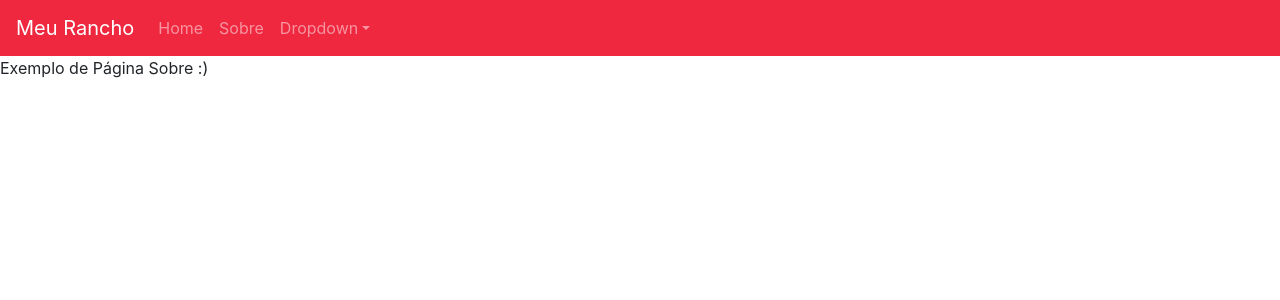
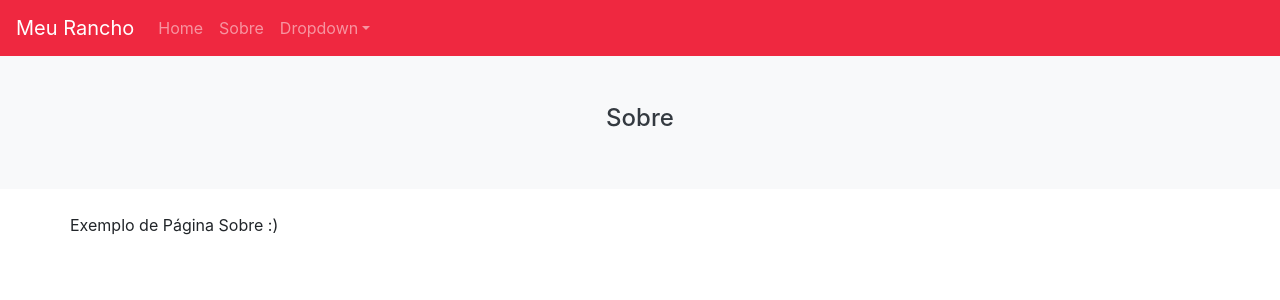
Before and after one commit to monecchi/react-wp-rest-api, a React (Create React App) app: page /sobre in a window 1280 px wide. Shown: the top 300 px of the page. Built offline with nearby package versions, Linux system fonts and the light colour scheme.

Commit message:
3 files modified

```diff
--- a/App.js
+++ b/App.js
@@ -36,6 +36,7 @@ class App extends Component {
     return (
       <div>
         <NavbarNav />
+
         <section className={"bg-light py-4"}>
           <Container>
             <Row>
@@ -59,6 +60,7 @@ class App extends Component {
             </Col>
           </Row>
         </Container>
+
       </div>
     );
   }
--- a/Sobre.js
+++ b/Sobre.js
@@ -4,10 +4,7 @@ import { ReactDOM } from "react-dom";
 // Bootstrap stuff
 import Container from "react-bootstrap/Container";
 import Row from "react-bootstrap/Row";
-import Nav from "react-bootstrap/Nav";
 import Col from "react-bootstrap/Col";
-import NavDropdown from "react-bootstrap/NavDropdown";
-import Navbar from "react-bootstrap/Navbar";
 
 // Custom components import
 import NavbarNav from "./components/navbar/Navbar.js"; // custom component uses Bootstrap navbar
@@ -20,8 +17,25 @@ class Sobre extends Component {
   render() {
     return (
       <div className="App">
-        <NavbarNav />
-        <p className="App-intro">Exemplo de Página Sobre :)</p>
+      <NavbarNav />
+      <section className={"bg-light py-4"}>
+        <Container>
+          <Row className={"justify-content-center align-items-center"}>
+            <Col sm={12} className={"p-0 py-4"}>
+              <h4 className="text-dark text-center">Sobre</h4>
+            </Col>
+          </Row>
+        </Container>
+      </section>
+
+      <Container>
+        <Row className={"justify-content-center align-items-center"}>
+          <Col sm={12} className={"p-0 py-4"}>
+            <p className="page-intro">Exemplo de Página Sobre :)</p>
+          </Col>
+        </Row>
+      </Container>
+
       </div>
     );
   }
--- a/pages/NotFound.js
+++ b/pages/NotFound.js
@@ -1,5 +1,10 @@
 import React, { Component } from "react";
 import { Link } from "react-router-dom";
+
+// Bootstrap stuff
+import Container from "react-bootstrap/Container";
+import Row from "react-bootstrap/Row";
+import Col from "react-bootstrap/Col";
 
 // Custom components import
 import NavbarNav from "../components/navbar/Navbar.js"; // custom component uses Bootstrap navbar
@@ -14,7 +19,7 @@ class NotFound extends Component {
 
   render() {
     return (
-      <View>
+      <div>
        <NavbarNav />
         <Container>
           <Row>
@@ -23,7 +28,7 @@ class NotFound extends Component {
             </Col>
           </Row>
         </Container>
-        </View>
+        </div>
     );
   }
 }
```
